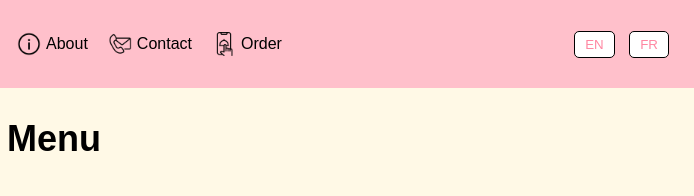
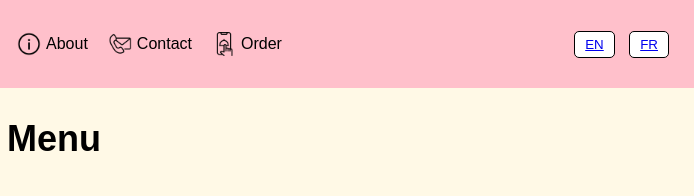
Before and after one commit to Gabriellaelhajjar/DoughReMi, a plain HTML site: page menu.html in a window 1280 px wide. Shown: the top 196 px of the page, 586-1280 px from the left. Drawn offline with Linux system fonts and the light colour scheme.

Commit message:
Modified menu

```diff
--- a/menu.html
+++ b/menu.html
@@ -35,8 +35,9 @@
           </li>
         </ul>
         <div class="language-selector">
-            <button>EN</button>
-            <button>FR</button>
+            <button><a href="menu.html" alt="Menu">EN</a></button>
+            <button><a href="menufr.html" alt="Menu">FR</a></button>
+
         </div>
     </div>
 
```
